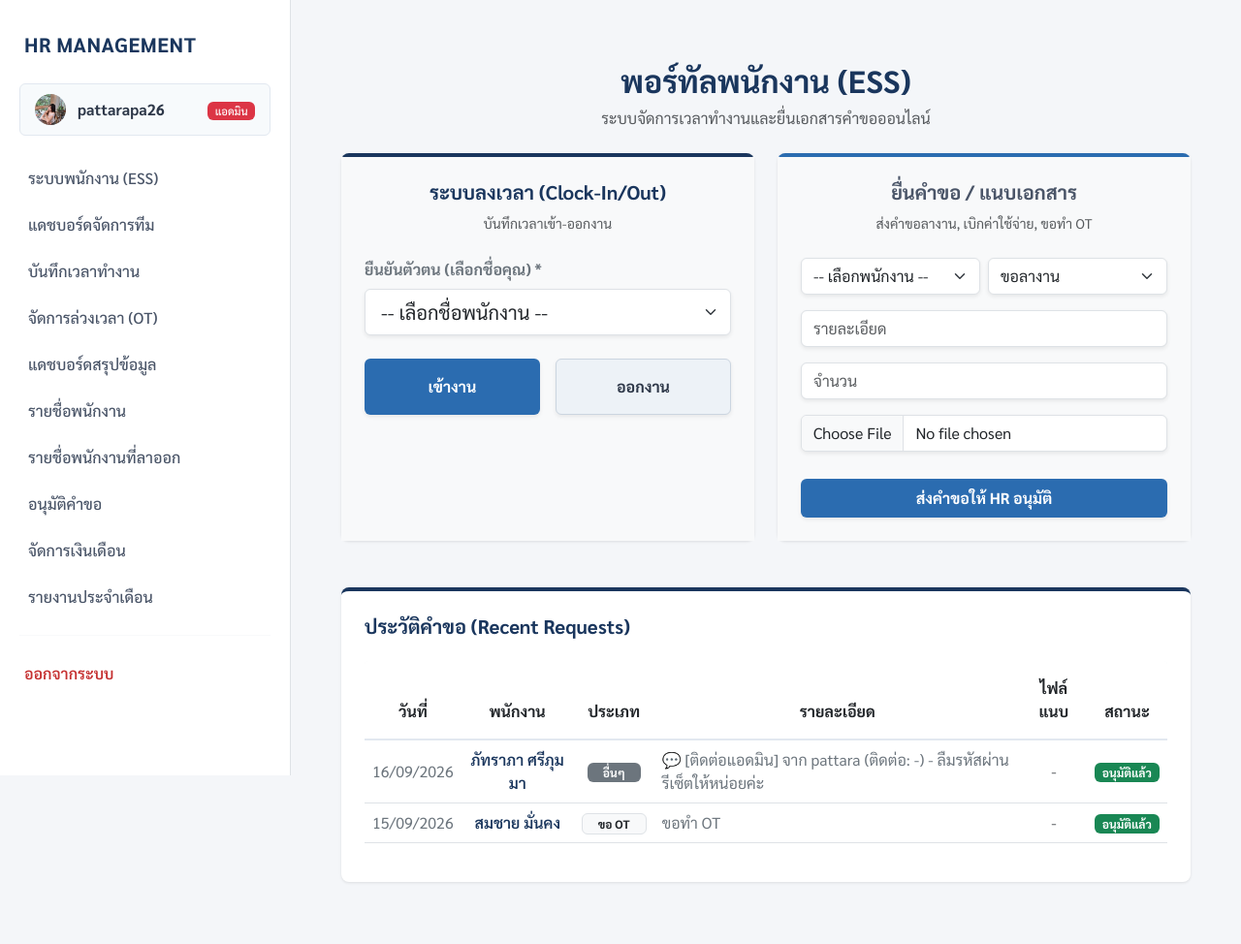
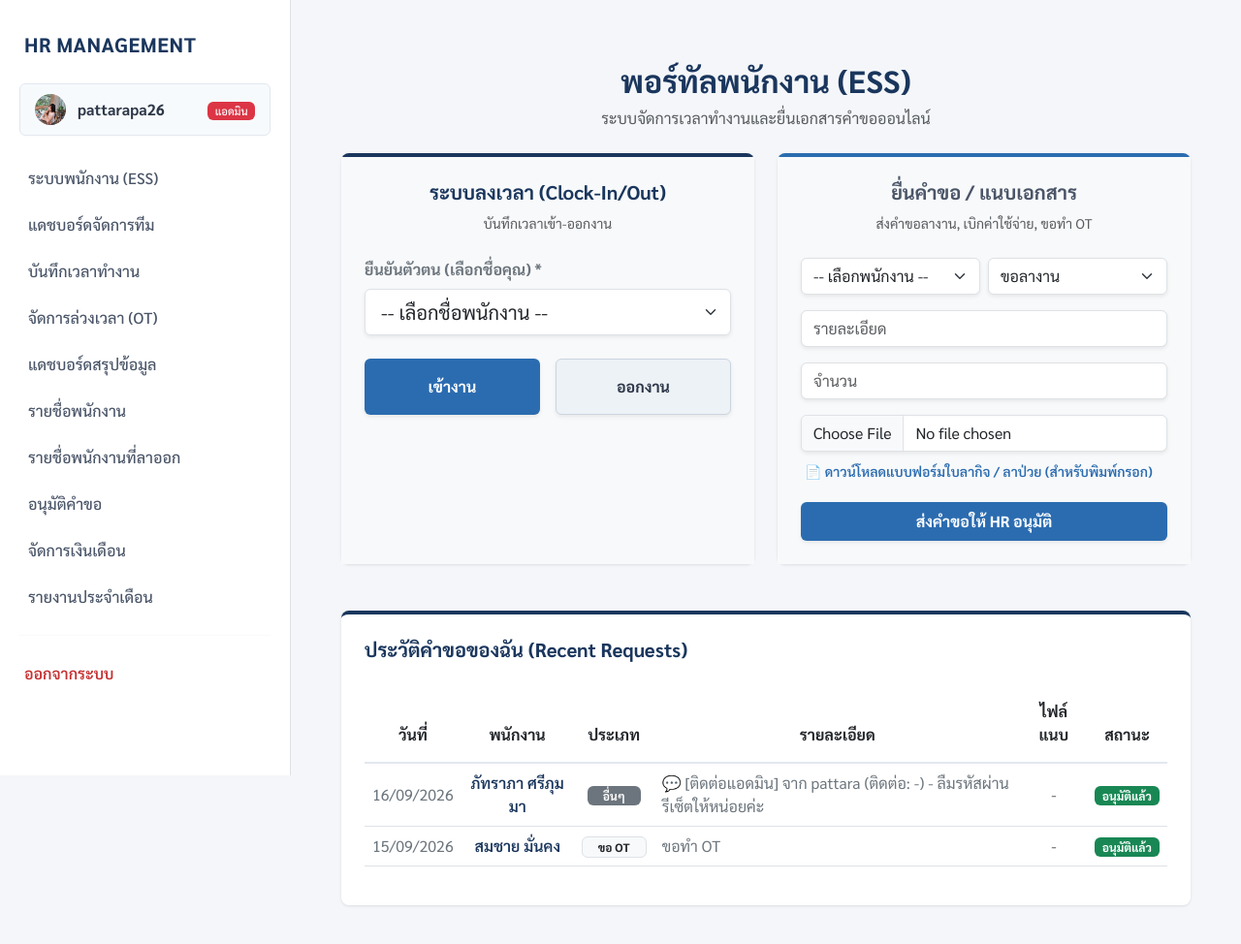
Before and after one commit to phadseuxbswy/employee-project, a Django app: page /ess/ in a window 1280 px wide. Shown: the top 974 px of the page at 97% size. Before the commit the page ends 913 px from the top, so only its background shows below. Run offline with Django 5.2, Linux system fonts and the light colour scheme; a user stored in the database is signed in; data comes from the database, SQL or seed files in the repository.

Commit message:
Update report and frontend files

```diff
--- a/templates/ess_dashboard.html
+++ b/templates/ess_dashboard.html
@@ -42,7 +42,7 @@
     {% endif %}
 
     <div class="row g-4 mb-5">
-        <!-- 🌟 1. แก้ไขส่วนลงเวลา (ลบแท็ก form ออก และเปลี่ยนปุ่มเพื่อใช้ AJAX) 🌟 -->
+        <!-- 🌟 1. ส่วนลงเวลา (ใช้ AJAX) 🌟 -->
         <div class="col-md-6">
             <div class="card card-custom border-0 border-top border-4 border-corporate-blue h-100">
                 <div class="card-body p-4 bg-light">
@@ -51,11 +51,10 @@
                         <small class="text-muted">บันทึกเวลาเข้า-ออกงาน</small>
                     </div>
 
-                    {% csrf_token %} <!-- ปล่อยตัวนี้ไว้ให้ JavaScript ดึงไปใช้งาน -->
+                    {% csrf_token %}
 
                     <div class="mb-4">
                         <label class="form-label fw-bold text-secondary">ยืนยันตัวตน (เลือกชื่อคุณ) *</label>
-                        <!-- เพิ่ม id="clockin_employee_id" เพื่อให้สคริปต์จับได้ถูกช่อง -->
                         <select id="clockin_employee_id" class="form-select form-select-lg rounded-2 shadow-sm" required>
                             <option value="">-- เลือกชื่อพนักงาน --</option>
                             {% for emp in employees %}
@@ -64,7 +63,6 @@
                         </select>
                     </div>
                     <div class="d-flex gap-3 mt-4">
-                        <!-- เปลี่ยนเป็น type="button" และเพิ่ม onclick ไปเรียกฟังก์ชัน JavaScript -->
                         <button type="button" class="btn btn-primary-corporate w-50 py-3 fw-bold rounded-2 shadow-sm" onclick="recordTime('check_in')">เข้างาน</button>
                         <button type="button" class="btn btn-secondary-corporate w-50 py-3 fw-bold rounded-2 shadow-sm" onclick="recordTime('check_out')">ออกงาน</button>
                     </div>
@@ -72,7 +70,7 @@
             </div>
         </div>
 
-        <!-- ยื่นคำขอ (ส่วนนี้ปล่อยไว้เหมือนเดิมเป๊ะ เพราะเป็นการส่งไฟล์แนบ) -->
+        <!-- 🌟 2. ยื่นคำขอ / แนบเอกสาร 🌟 -->
         <div class="col-md-6">
             <div class="card card-custom border-0 border-top border-4 border-corporate-secondary h-100">
                 <div class="card-body p-4 bg-light">
@@ -107,9 +105,17 @@
                         <div class="mb-3">
                             <input type="number" name="amount" class="form-control rounded-2 shadow-sm" placeholder="จำนวน" required>
                         </div>
-                        <div class="mb-4">
+                        <div class="mb-2">
                             <input type="file" name="attachment" class="form-control rounded-2 shadow-sm">
                         </div>
+
+                        <!-- 📄 ลิงก์ดาวน์โหลดแบบฟอร์มใบลากิจ / ลาป่วย -->
+                        <div class="mb-3 text-start">
+                            <a href="#" onclick="alert('ดาวน์โหลดแบบฟอร์มใบลากิจ / ลาป่วยเรียบร้อยแล้ว'); return false;" class="text-decoration-none small fw-semibold" style="color: #2B6CB0;">
+                                <i class="bi bi-file-earmark-arrow-down-fill me-1"></i> 📄 ดาวน์โหลดแบบฟอร์มใบลากิจ / ลาป่วย (สำหรับพิมพ์กรอก)
+                            </a>
+                        </div>
+
                         <button type="submit" class="btn btn-primary-corporate w-100 py-2 fw-bold shadow-sm rounded-2 mt-1">
                             ส่งคำขอให้ HR อนุมัติ
                         </button>
@@ -119,12 +125,10 @@
         </div>
     </div>
 
-    <!-- 🌟 เปิดเงื่อนไขเช็คสิทธิ์ (ให้เห็นเฉพาะ Admin/HR) 🌟 -->
-    {% if user.is_staff or user.is_superuser %}
-    <!-- ตารางประวัติ (ถูกซ่อนจากพนักงานทั่วไป) -->
+    <!-- 🌟 3. ตารางประวัติคำขอ (แสดงให้พนักงานทุกคนมองเห็นสถานะของตัวเองได้ทันที) 🌟 -->
     <div class="card card-custom border-0 border-top border-4 border-corporate-blue mb-5">
         <div class="card-body p-4">
-            <h5 class="fw-bold mb-4 text-corporate-blue">ประวัติคำขอ (Recent Requests)</h5>
+            <h5 class="fw-bold mb-4 text-corporate-blue">ประวัติคำขอของฉัน (Recent Requests)</h5>
             <div class="table-responsive">
                 <table class="table table-hover align-middle">
                     <thead class="table-custom-header text-center">
@@ -160,38 +164,32 @@
                             </td>
                         </tr>
                         {% empty %}
-                        <tr><td colspan="6" class="text-muted py-5 text-center">ไม่มีประวัติการยื่นคำขอ</td></tr>
+                        <tr><td colspan="6" class="text-muted py-5 text-center">ยังไม่มีประวัติการยื่นคำขอในระบบ</td></tr>
                         {% endfor %}
                     </tbody>
                 </table>
             </div>
         </div>
     </div>
-    <!-- 🌟 ปิดเงื่อนไขเช็คสิทธิ์ 🌟 -->
-    {% endif %}
 
 </div>
 
-<!-- 🌟 2. สคริปต์ AJAX สำหรับยิงข้อมูลไปด้านหลัง (ได้คะแนนโบนัส 0.5 ตรงนี้เลย!) 🌟 -->
+<!-- 🌟 สคริปต์ AJAX สำหรับลงเวลา 🌟 -->
 <script>
 function recordTime(actionType) {
-    // ดึงข้อมูลพนักงานที่เลือกจาก dropdown
     const empSelect = document.getElementById('clockin_employee_id');
     if (!empSelect || !empSelect.value) {
         alert('⚠ กรุณาเลือกชื่อพนักงานก่อนครับ!');
         return;
     }
 
-    // ดึง Token ความปลอดภัยที่ Django ต้องการ
     const csrfToken = document.querySelector('[name="csrfmiddlewaretoken"]').value;
 
-    // สร้างกล่องใส่ข้อมูลเพื่อส่งผ่านเน็ต
     const formData = new FormData();
     formData.append('action', actionType);
     formData.append('employee_id', empSelect.value);
     formData.append('is_ajax', 'true');
 
-    // ส่งคำสั่งด้วย Fetch API
     fetch("{% url 'ess_dashboard' %}", {
         method: 'POST',
         headers: {
@@ -201,11 +199,8 @@ function recordTime(actionType) {
     })
     .then(response => response.json())
     .then(data => {
-        // เมื่อ Backend (views.py) บันทึกเสร็จแล้วส่ง JsonResponse กลับมา
         if(data.status === 'success') {
-            alert('✅ ' + data.message); // เด้ง Alert โชว์ทันที
-
-            // หมายเหตุ: สังเกตว่าหน้าเว็บจะไม่มีการกระพริบเลยแม้แต่น้อย
+            alert('✅ ' + data.message);
         }
     })
     .catch(error => console.error('เกิดข้อผิดพลาด:', error));
```
